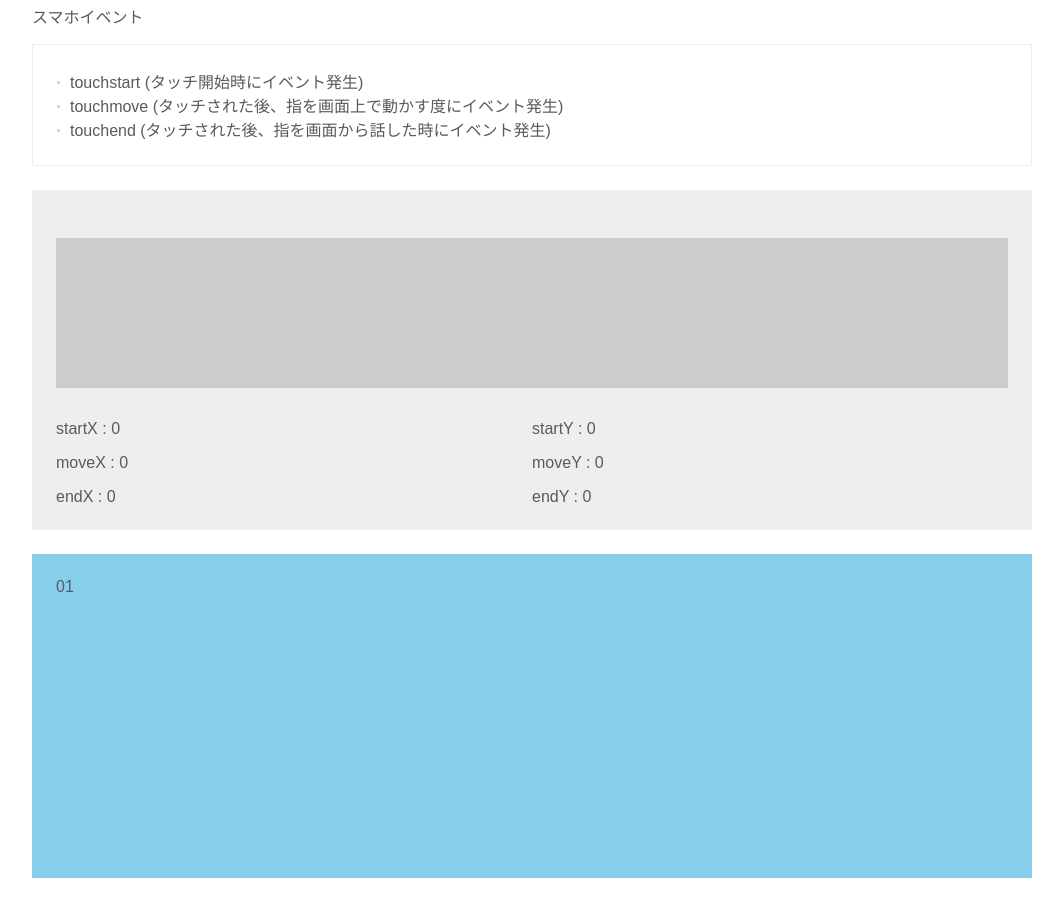
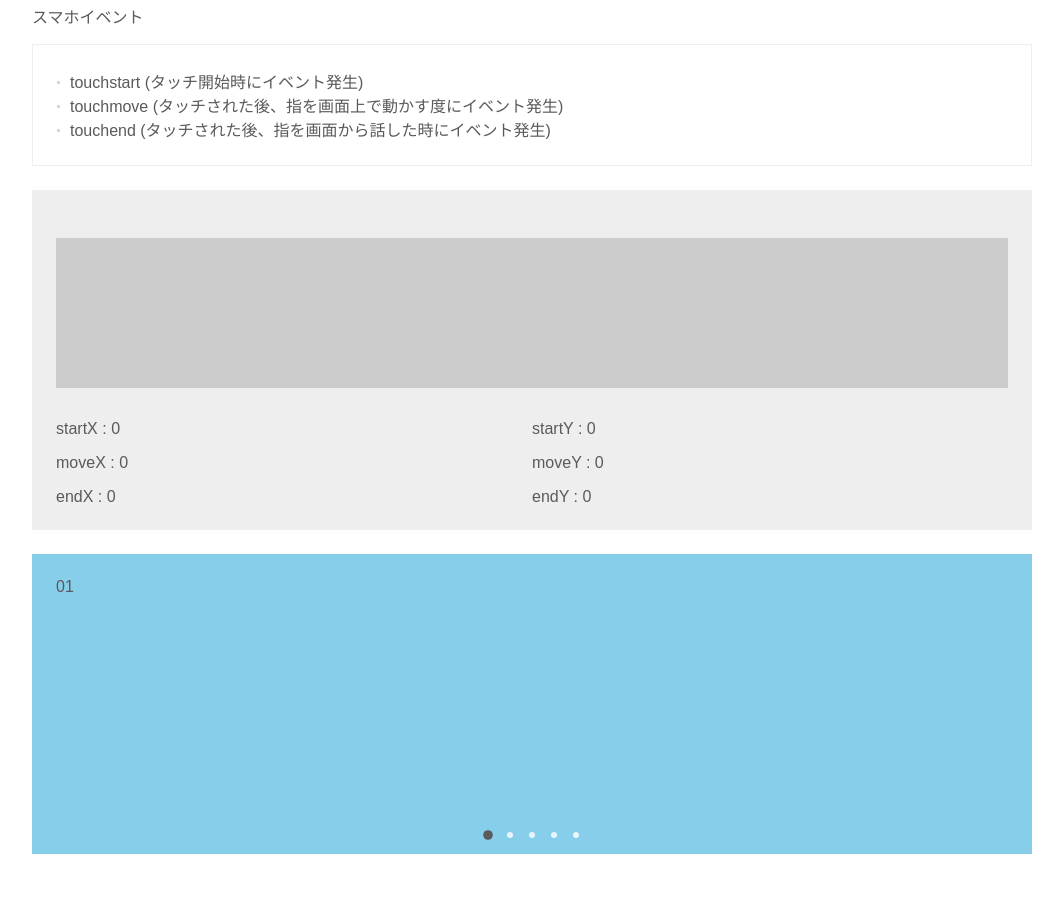
Before and after one commit to manbazuru/mobile-test, a website: page index.html in a window 1280 px wide. Shown: the part 106-1022 px from the top of the page, without its empty margins (108-1171 px from the left). Drawn offline with nearby package versions, Linux system fonts and the light colour scheme.

Commit message:
file updated

```diff
--- a/index.html
+++ b/index.html
@@ -50,6 +50,8 @@
     <p class="icon icon-right">
     <webicon icon="fa:chevron-right"/></p>
   </div>
+
+  <div class="js-carr-pager"></div>
 </div>
 
 <script>
--- a/js/carr-mobile.js
+++ b/js/carr-mobile.js
@@ -44,19 +44,26 @@ function touchEnd() {
 
 
 // js-carr
-var $carrWrap = $('.js-carr-wrap');
-var $carrContents = $('.js-carr-contents');
+var $carr = $('.js-carr');
+var $carrWrap = $carr.children('.js-carr-wrap');
+var $carrContents = $carrWrap.children('.js-carr-contents');
+// ページャー生成用のクラスがあるかを判定
+var isPager = $carr.children('div').hasClass('js-carr-pager');
+var $carrPager,_on;
 
 var posArr = [];
-var posX,posY,moveX,moveY;
-var move = 0;
-var count3d = 100 / $carrContents.length; // translate3dの場合、全体の幅が基準になるので合わす
+var posX,posY,moveX,moveY,move,count3d,calcPercent;
 var paddingLeft = $carrContents.css('padding-left').split('px');
 var paddingRight = $carrContents.css('padding-right').split('px');
+// フリック時の判定用。全体の幅＋左右パディング / 判定値。3だと1/3になる
 var judge = ($carrContents.width() + parseInt(paddingLeft[0],10) + parseInt(paddingRight[0],10)) / 3;
 
 
 var init = function() {
+  move = 0;
+  count3d = 100 / $carrContents.length; // translate3dの場合、全体の幅が基準になるので合わす
+
+  // タッチイベントに対応してたら開始
   if(isTouch) {
     $carrContents.on({
       'touchstart' : function(e) {Func.carrStart(e)},
@@ -65,6 +72,12 @@ var init = function() {
     });
   }
 
+  // ページャー生成用のクラスがあればページャー生成
+  if(isPager) {
+    Func.createPager();
+  }
+
+  // クリックイベント
   $('.icon-left').on('click',function(){
     Func.goLeft();
   });
@@ -96,7 +109,7 @@ var Func = {
       e.preventDefault();
     }
 
-    var calcPercent = Func.calcPercent(moveX,'.js-carr-wrap');
+    calcPercent = Func.calcPercent(moveX,'.js-carr-wrap');
     $carrWrap.css({'transform' : 'translate3d(' + (move - calcPercent) + '%,0,0)'});
   },
 
@@ -125,6 +138,11 @@ var Func = {
     }
 
     $carrWrap.stop().css({'transform' : 'translate3d(' + move + '%,0,0)'});
+
+    // ページャーがあったらページャーも動作
+    if(isPager) {
+      Func.pagerMove();
+    }
   },
 
   goRight : function() {
@@ -134,6 +152,11 @@ var Func = {
     }
 
     $carrWrap.stop().css({'transform': 'translate3d(' + move + '%,0,0)'});
+
+    // ページャーがあったらページャーも動作
+    if(isPager) {
+      Func.pagerMove();
+    }
   },
 
   calcPercent : function(value,elm) {
@@ -142,6 +165,25 @@ var Func = {
     var total = ($(elm).width() + parseInt(pl[0],10) + parseInt(pr[0],10));
     value = value / (total / count3d);
     return value;
+  },
+
+  createPager : function() {
+    $carrPager = $carr.children('.js-carr-pager');
+
+    $carrPager.append('<ul class="js-carr-pager-wrap">');
+    for(var i = 0; i< $carrContents.length; i++) {
+      $('.js-carr-pager-wrap').append('<li class="js-carr-pager-item">');
+    }
+    // 初期値として1番目のページャーをオンにする
+    $('.js-carr-pager-item').first().addClass('_on');
+  },
+
+  pagerMove : function() {
+    // translate3dの場合は一度幅を戻す。animateだったらmove / 100のみでOK
+    _on = -(move * $carrContents.length / 100);
+    $carrPager.find('li')
+      .removeClass('_on')
+      .eq(_on).addClass('_on');
   }
 };
 
--- a/sass/style.scss
+++ b/sass/style.scss
@@ -79,6 +79,8 @@ header{
   }
 }
 
+
+
 //js-test
 .js-test{
   width: 100%; max-width: 1000px;
@@ -104,6 +106,9 @@ header{
     }
   }
 }
+
+
+
 // js-carr test
 .js-carr{
   width: 100%; max-width: 1000px;
@@ -112,6 +117,7 @@ header{
 
   &-wrap{
     width: 500%;
+    height: 300px;
     background-color: #eee;
     display: flex;
     transform: translate3d(0,0,0);
@@ -120,13 +126,13 @@ header{
 
   &-contents{
     width: 20%;
-    height: 300px;
     background-color: #eee;
     padding: 24px 0 0 24px;
   }
 
   &-btn  {
     width: 100%;
+    margin: 0;
 
     .icon{
       width: 20px;
@@ -144,4 +150,37 @@ header{
       }
     }
   }
+
+  &-pager{
+    width: 100%;
+    margin: 0;
+    padding: 0;
+
+    &-wrap{
+      display: flex;
+      position: absolute;
+      bottom: 16px; left: 50%;
+      transform: translateX(-50%);
+    }
+
+    &-item{
+      width: 6px;
+      height: 6px;
+      background-color: #fff;
+      border-radius: 50%;
+      margin-left: 16px;
+      opacity: .8;
+
+      &:first-child{
+        margin-left: 0;
+      }
+    }
+
+    ._on{
+      background-color: #5a5a5a;
+      opacity: 1;
+      transform : scale(1.6);
+      transition : .5s;
+    }
+  }
 }
```
Also changed, not shown: css/style.css.
